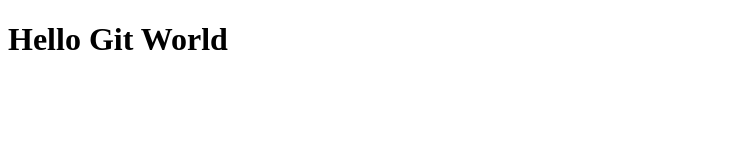
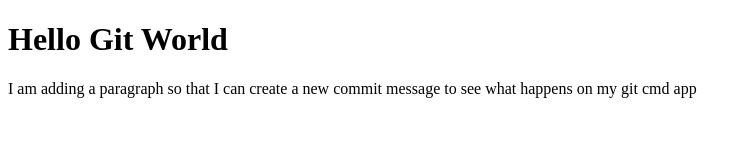
Before and after one commit to Jcqcrozier/glowing-giggle, a plain HTML site: page index.html in a window 1280 px wide. Shown: the whole page, without its empty margins (0-752 px from the left). Drawn offline with Linux system fonts and the light colour scheme.

Commit message:
changed paragraph

```diff
--- a/index.html
+++ b/index.html
@@ -7,5 +7,7 @@
 
 <body>
 	<h1>Hello Git World</h1>
+
+	<p>I am adding a paragraph so that I can create a new commit message to see what happens on my git cmd app</p>
 </body>
 </html>
```
